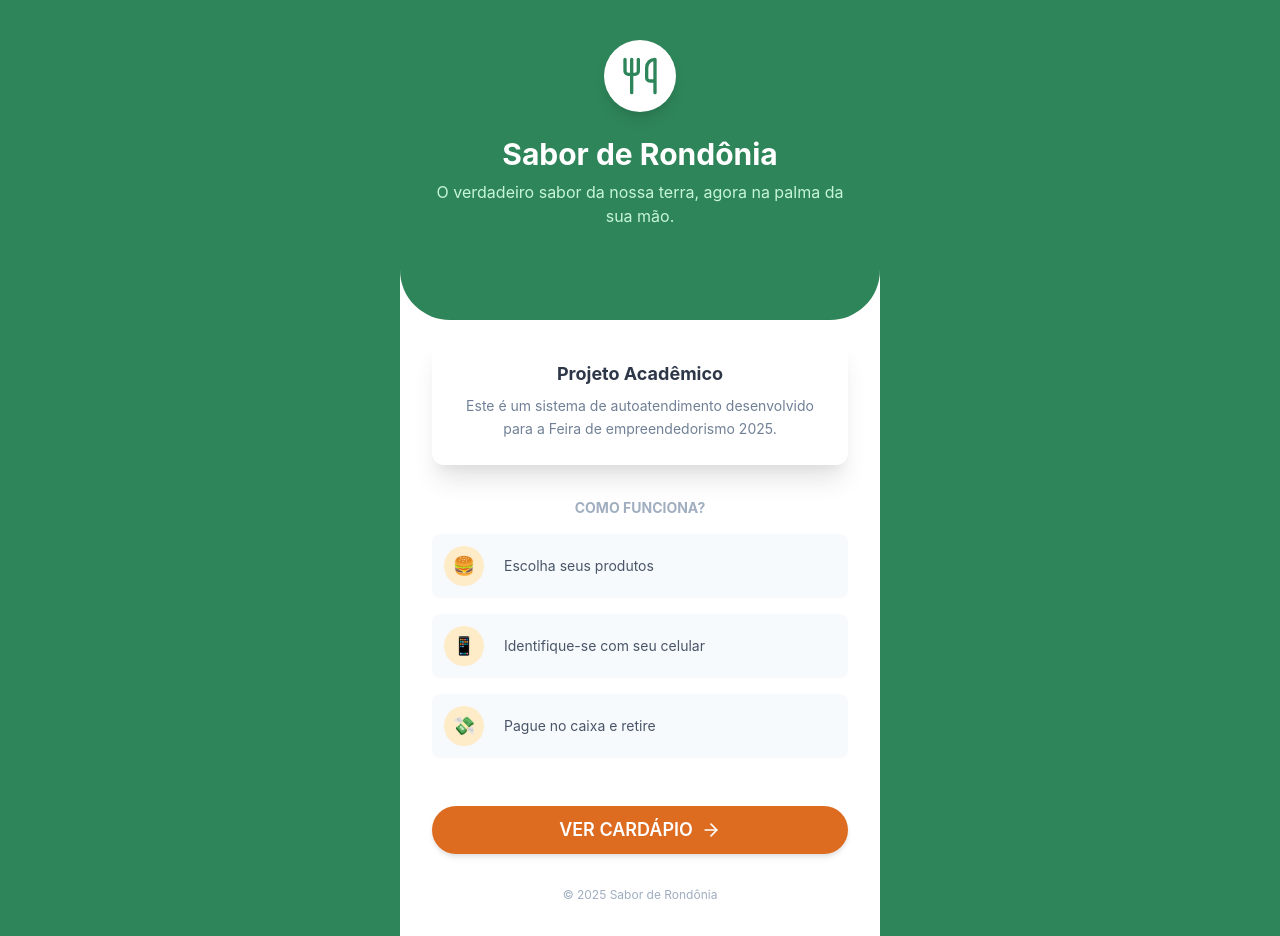
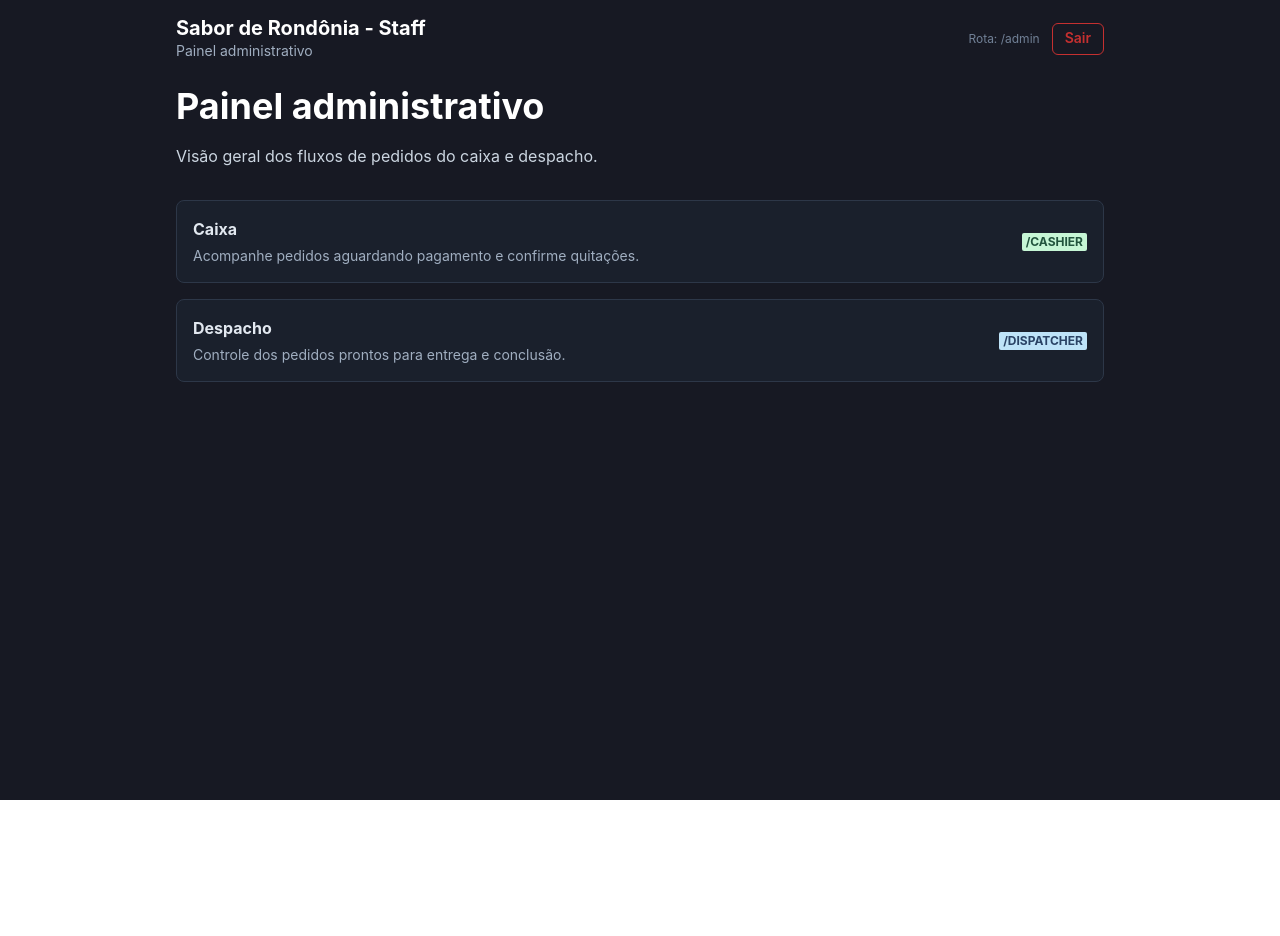
Before and after one commit to alansadev/sabordarondonia-front-staff, a React (Vite) app: page /admin in a window 1280 px wide. Before the commit this address led to /. After the commit the page ends 800 px from the top, so only its background shows below. Built offline with nearby package versions, Linux system fonts and the light colour scheme; no server answers.

Commit message:
feat: set staff user

```diff
--- a/src/App.tsx
+++ b/src/App.tsx
@@ -4,20 +4,12 @@ import {
 	Routes,
 	Route,
 	Navigate,
-	Outlet,
 	useLocation,
 } from 'react-router-dom';
-import { Menu } from './pages/client/Menu';
-import { ClientLogin } from './pages/client/Login';
-import { Cart } from './pages/client/Cart';
-import { Checkout } from './pages/client/Checkout';
-import { OrderSuccess } from './pages/client/OrderSuccess';
-import { Landing } from './pages/Landing';
-import { Profile } from './pages/client/profile/Profile';
-import { Orders } from './pages/client/orders/Orders';
 import { StaffLogin } from './pages/staff/Login';
 import { CashierDashboard } from './pages/staff/CashierDashboard';
 import { DispatcherDashboard } from './pages/staff/DispatcherDashboard';
+import { AdminDashboard } from './pages/staff/AdminDashboard';
 
 const ScrollToTop = () => {
 	const { pathname } = useLocation();
@@ -34,27 +26,15 @@ function App() {
 		<BrowserRouter>
 			<ScrollToTop />
 			<Routes>
-				{/* --- ROTAS PÚBLICAS CLIENTE --- */}
-				<Route path='/' element={<Landing />} />
-				<Route path='/menu' element={<Menu />} />
-				<Route path='/cart' element={<Cart />} />
-				<Route path='/login' element={<ClientLogin />} />
-				<Route path='/profile' element={<Profile />} />
-				<Route path='/orders' element={<Orders />} />
-
-				{/* --- LOGIN STAFF --- */}
+				{/* Home e login do staff */}
+				<Route path='/' element={<StaffLogin />} />
 				<Route path='/staff/login' element={<StaffLogin />} />
+				<Route path='/admin' element={<AdminDashboard />} />
 				<Route path='/cashier' element={<CashierDashboard />} />
 				<Route path='/dispatcher' element={<DispatcherDashboard />} />
 
-				{/* --- ROTAS PROTEGIDAS (Exigem que tenha passado pelo Login) --- */}
-				<Route element={<Outlet />}>
-					<Route path='/checkout' element={<Checkout />} />
-					<Route path='/order-success' element={<OrderSuccess />} />
-				</Route>
-
-				{/* Fallback */}
-				<Route path='*' element={<Navigate to='/' />} />
+				{/* Fallback sempre para login staff */}
+				<Route path='*' element={<Navigate to='/staff/login' />} />
 			</Routes>
 		</BrowserRouter>
 	);
--- /dev/null
+++ b/src/hooks/useCurrentUser.ts
@@ -0,0 +1,31 @@
+import { useQuery } from '@tanstack/react-query';
+import { useNavigate } from 'react-router-dom';
+import { api } from '../lib/api';
+
+export interface CurrentUser {
+	id: string;
+	name: string;
+	email?: string;
+	role?: 'ADMIN' | 'CASHIER' | 'DISPATCHER';
+}
+
+export const useCurrentUser = () => {
+	const navigate = useNavigate();
+
+	return useQuery({
+		queryKey: ['current-user'],
+		queryFn: async () => {
+			try {
+				const { data } = await api.get<CurrentUser>('/users/me');
+				return data;
+			} catch (error: unknown) {
+				const anyError = error as { response?: { status?: number } };
+				if (anyError.response?.status === 401) {
+					navigate('/staff/login');
+				}
+				throw error;
+			}
+		},
+		retry: false,
+	});
+};
--- /dev/null
+++ b/src/pages/staff/AdminDashboard.tsx
@@ -0,0 +1,55 @@
+import { Heading, Text, VStack, HStack, Badge } from '@chakra-ui/react';
+import { StaffLayout } from './StaffLayout';
+
+export const AdminDashboard = () => {
+	return (
+		<StaffLayout title='Painel administrativo'>
+			<Heading color='white' mb={4}>
+				Painel administrativo
+			</Heading>
+			<Text color='gray.300' mb={8}>
+				Visão geral dos fluxos de pedidos do caixa e despacho.
+			</Text>
+
+			<VStack spacing={4} align='stretch'>
+				<HStack
+					bg='gray.800'
+					borderRadius='lg'
+					p={4}
+					borderWidth='1px'
+					borderColor='gray.700'
+					justify='space-between'
+				>
+					<VStack align='flex-start' spacing={1}>
+						<Text color='gray.200' fontWeight='bold'>
+							Caixa
+						</Text>
+						<Text color='gray.400' fontSize='sm'>
+							Acompanhe pedidos aguardando pagamento e confirme quitações.
+						</Text>
+					</VStack>
+					<Badge colorScheme='green'>/cashier</Badge>
+				</HStack>
+
+				<HStack
+					bg='gray.800'
+					borderRadius='lg'
+					p={4}
+					borderWidth='1px'
+					borderColor='gray.700'
+					justify='space-between'
+				>
+					<VStack align='flex-start' spacing={1}>
+						<Text color='gray.200' fontWeight='bold'>
+							Despacho
+						</Text>
+						<Text color='gray.400' fontSize='sm'>
+							Controle dos pedidos prontos para entrega e conclusão.
+						</Text>
+					</VStack>
+					<Badge colorScheme='blue'>/dispatcher</Badge>
+				</HStack>
+			</VStack>
+		</StaffLayout>
+	);
+};
--- a/src/pages/staff/CashierDashboard.tsx
+++ b/src/pages/staff/CashierDashboard.tsx
@@ -1,16 +1,16 @@
 import { useEffect, useState } from 'react';
 import {
-	Box,
 	Badge,
-	Container,
 	Heading,
 	Spinner,
 	Text,
 	VStack,
 	HStack,
 	Button,
+	Box,
 } from '@chakra-ui/react';
 import { api } from '../../lib/api';
+import { StaffLayout } from './StaffLayout';
 
 interface OrderItem {
 	product_name: string;
@@ -86,8 +86,7 @@ export const CashierDashboard = () => {
 	};
 
 	return (
-		<Box w='100%' minH='100vh' bg='gray.900' py={8}>
-			<Container maxW='800px'>
+		<StaffLayout title='Caixa - pedidos aguardando pagamento'>
 			<Heading color='white' mb={6}>
 				Pedidos aguardando pagamento
 			</Heading>
@@ -124,8 +123,8 @@ export const CashierDashboard = () => {
 							</HStack>
 
 							<Text fontSize='sm' color='gray.300' mb={1}>
-									Cliente: {order.client_name || '-'} (
-									{order.client_phone || '-'})
+								Cliente: {order.client_name || '-'} ({order.client_phone || '-'}
+								)
 							</Text>
 
 							<Text fontSize='sm' color='gray.300' mb={1}>
@@ -155,7 +154,6 @@ export const CashierDashboard = () => {
 					))}
 				</VStack>
 			)}
-			</Container>
-		</Box>
+		</StaffLayout>
 	);
 };
--- a/src/pages/staff/DispatcherDashboard.tsx
+++ b/src/pages/staff/DispatcherDashboard.tsx
@@ -1,16 +1,16 @@
 import { useEffect, useState } from 'react';
 import {
-	Box,
 	Badge,
-	Container,
 	Heading,
 	Spinner,
 	Text,
 	VStack,
 	HStack,
 	Button,
+	Box,
 } from '@chakra-ui/react';
 import { api } from '../../lib/api';
+import { StaffLayout } from './StaffLayout';
 
 interface OrderItem {
 	product_name: string;
@@ -88,8 +88,7 @@ export const DispatcherDashboard = () => {
 	};
 
 	return (
-		<Box w='100%' minH='100vh' bg='gray.900' py={8}>
-			<Container maxW='800px'>
+		<StaffLayout title='Despacho - pedidos aguardando entrega'>
 			<Heading color='white' mb={6}>
 				Pedidos aguardando entrega
 			</Heading>
@@ -126,8 +125,8 @@ export const DispatcherDashboard = () => {
 							</HStack>
 
 							<Text fontSize='sm' color='gray.300' mb={1}>
-									Cliente: {order.client_name || '-'} (
-									{order.client_phone || '-'})
+								Cliente: {order.client_name || '-'} ({order.client_phone || '-'}
+								)
 							</Text>
 
 							<Text fontSize='sm' color='gray.300' mb={1}>
@@ -157,7 +156,6 @@ export const DispatcherDashboard = () => {
 					))}
 				</VStack>
 			)}
-			</Container>
-		</Box>
+		</StaffLayout>
 	);
 };
--- a/src/pages/staff/Login.tsx
+++ b/src/pages/staff/Login.tsx
@@ -11,8 +11,7 @@ import {
 	Alert,
 	AlertIcon,
 } from '@chakra-ui/react';
-import type { FormEvent } from 'react';
-import { useState } from 'react';
+import { useState, type FormEvent } from 'react';
 import { useNavigate } from 'react-router-dom';
 import { api } from '../../lib/api';
 
--- /dev/null
+++ b/src/pages/staff/StaffLayout.tsx
@@ -0,0 +1,84 @@
+import type { ReactNode } from 'react';
+import {
+	Box,
+	Container,
+	Flex,
+	Heading,
+	Button,
+	Text,
+	HStack,
+} from '@chakra-ui/react';
+import { useNavigate, useLocation } from 'react-router-dom';
+import { useCurrentUser } from '../../hooks/useCurrentUser';
+import { api } from '../../lib/api';
+
+interface StaffLayoutProps {
+	title: string;
+	children: ReactNode;
+}
+
+export const StaffLayout = ({ title, children }: StaffLayoutProps) => {
+	const navigate = useNavigate();
+	const location = useLocation();
+	const { data: user, isLoading } = useCurrentUser();
+
+	const handleLogout = async () => {
+		try {
+			await api.post('/auth/logout');
+		} catch {
+			// ignora erro de logout
+		} finally {
+			navigate('/staff/login');
+		}
+	};
+
+	const pathname = location.pathname;
+
+	if (isLoading) {
+		return (
+			<Box w='100%' minH='100vh' bg='gray.900' py={4}>
+				<Container maxW='960px'>
+					<Text color='gray.300'>Carregando...</Text>
+				</Container>
+			</Box>
+		);
+	}
+
+	return (
+		<Box w='100%' minH='100vh' bg='gray.900' py={4}>
+			<Container maxW='960px'>
+				<Flex as='header' align='center' justify='space-between' mb={6}>
+					<Box>
+						<Heading size='md' color='white'>
+							Sabor de Rondônia - Staff
+						</Heading>
+						<Text fontSize='sm' color='gray.400'>
+							{title}
+						</Text>
+					</Box>
+					<HStack spacing={3}>
+						{user && (
+							<Text fontSize='xs' color='gray.300'>
+								{user.name}
+								{user.role ? ` · ${user.role.toLowerCase()}` : ''}
+							</Text>
+						)}
+						<Text fontSize='xs' color='gray.500'>
+							Rota: {pathname}
+						</Text>
+						<Button
+							size='sm'
+							variant='outline'
+							colorScheme='red'
+							onClick={handleLogout}
+						>
+							Sair
+						</Button>
+					</HStack>
+				</Flex>
+
+				{children}
+			</Container>
+		</Box>
+	);
+};
```
Lines whose indentation alone changed are shown as unchanged.
